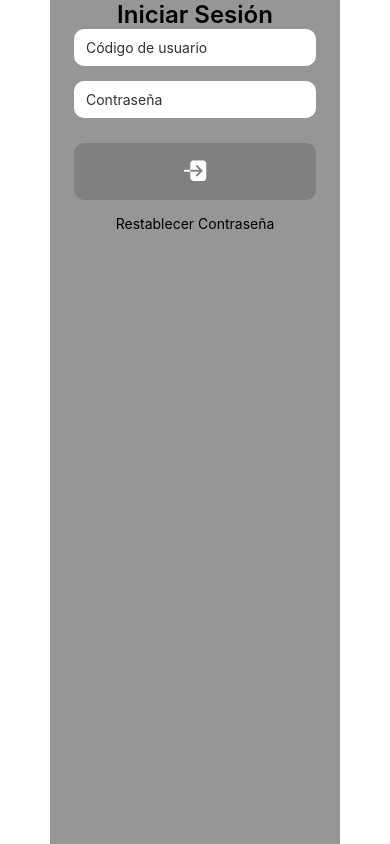
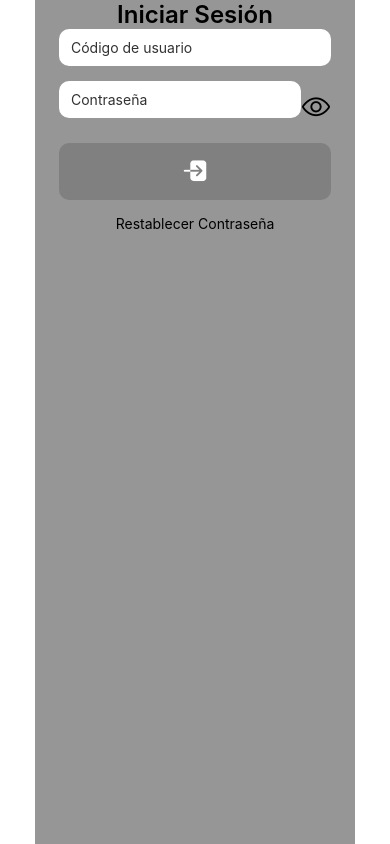
Before and after one commit to RodrigoToreroGamero/BiciApp, a React Native app: screen / in a window 390 px wide. Built offline with nearby package versions, Linux system fonts and the light colour scheme.

Commit message:
Loading screen added to Login screen and Select screen. Eye button added to password in Login screen.

```diff
--- /dev/null
+++ b/components/LoadingScreen.js
@@ -0,0 +1,22 @@
+import React, { useRef, useEffect } from 'react';
+import { Animated, View, Text, ActivityIndicator } from 'react-native';
+
+export default function LoadingScreen({ visible }) {
+	const fadeAnimation = useRef(new Animated.Value(0)).current;
+
+	useEffect(() => {
+		Animated.timing(
+			fadeAnimation, {
+				toValue: visible ? 1 : 0,
+				duration: 300,
+				useNativeDriver: true,
+		}).start();
+	}, [visible]);
+
+	return (
+		<Animated.View>
+			<ActivityIndicator size="large" color="#fff" />
+			<Text>Cargando...</Text>
+		</Animated.View>
+	);
+}
--- a/components/LoginScreen.js
+++ b/components/LoginScreen.js
@@ -5,6 +5,7 @@ import { regexPatterns } from './regexPatterns';
 import { Ionicons } from '@expo/vector-icons';
 import AsyncStorage from '@react-native-async-storage/async-storage';
 import axios from 'axios';
+import LoadingScreen from './LoadingScreen';
 
 export default function LoginScreen({ setCurrentScreen }) {
 
@@ -15,6 +16,8 @@ export default function LoginScreen({ setCurrentScreen }) {
 	const [passwordError, setPasswordError] = useState('');
 	const [passwordIsValid, setPasswordIsValid] = useState(false);
 	const [canLogin, setCanLogin] = useState(false);
+	const [loading, setLoading] = useState(false);
+	const [showPasswordText, setShowPasswordText] = useState(false);
 
 
 	const validateUsercode = (text) => {
@@ -64,6 +67,7 @@ export default function LoginScreen({ setCurrentScreen }) {
 
 	const handleLogin = async () => {
 		try {
+			setLoading(true);
 			const res = await axios.get(`http://localhost:3000/users`, {
 				params: {
 					usercode,
@@ -78,12 +82,15 @@ export default function LoginScreen({ setCurrentScreen }) {
 			}
 		} catch (e) {
 			console.log("Error en login: ", e);
+		} finally {
+			setLoading(false);
 		}
 	};
 
 
 	return (
 		<View style={globalStyles.container}>
+			{/* LOGIN FORM */}
 			<View>
 				<Text style={globalStyles.titleText}>Iniciar Sesión</Text>
 			</View>
@@ -95,11 +102,24 @@ export default function LoginScreen({ setCurrentScreen }) {
 				/>
 				{usercodeError ? <Text style={{color: 'red', fontWeight: 'bold'}}>{regexPatterns.usercode.errorMsg}</Text> : null}
 
-				<TextInput style={globalStyles.input}
-					placeholder='Contraseña'
-					value={password}
-					onChangeText={validatePassword}
-				/>
+				<View style={globalStyles.passwordSection}>
+					<TextInput style={globalStyles.input}
+						placeholder='Contraseña'
+						value={password}
+						onChangeText={validatePassword}
+						secureTextEntry={!showPasswordText}
+					/>
+					<TouchableOpacity
+						onPress={() => setShowPasswordText(!showPasswordText)}
+					>
+						{showPasswordText ?
+							<Ionicons name='eye-off' size={30} color='black' />
+						:
+							<Ionicons name='eye-outline' size={30} color='black' />
+						}
+					</TouchableOpacity>
+				</View>
+
 				{passwordError ? <Text style={{color: 'red', fontWeight: 'bold'}}>{regexPatterns.password.errorMsg}</Text> : null}
 
 				{canLogin ?
@@ -121,6 +141,8 @@ export default function LoginScreen({ setCurrentScreen }) {
 					Restablecer Contraseña
 				</Text>
 			</View>
+			{/* LOADING SCREEN */}
+			{loading && <LoadingScreen visible={loading} />}
 		</View>
 	);
 }
--- a/components/SelectScreen.js
+++ b/components/SelectScreen.js
@@ -6,37 +6,38 @@ import ImageContainer from './ImageContainer';
 import VehicleCarousel from './VehicleCarousel';
 import AsyncStorage from '@react-native-async-storage/async-storage';
 import axios from 'axios';
+import LoadingScreen from './LoadingScreen';
 
 export default function SelectScreen({ setCurrentScreen }) {
-	/*
-	const [vehicles, setVehicles] = useState([
-		{ id: "1", image: null, barcode: "a", brand: "Monark", color: "Rojo" },
-		{ id: "2", image: "este es un url", barcode: "b", brand: "Giant", color: "Azul" },
-		{ id: "3", image: null, barcode: "c", brand: "Oxford", color: "Negro" },
-	]);
-	*/
 
 	const [vehicles, setVehicles] = useState([]);
 	const [selectedIndex, setSelectedIndex] = useState(0);
 	const selectedVehicle = vehicles.length > 0 ? vehicles[selectedIndex] : null;
+	const [loading, setLoading] = useState(false);
 
 	const logout = async () => {
 		try {
+			setLoading(true);
 			await AsyncStorage.removeItem("userToken");
 			setCurrentScreen("login");
 		} catch(e) {
 			console.log("Error al cerrar sesión: ", e);
+		} finally {
+			setLoading(false);
 		}
 	};
 
 	useEffect(() => {
 		const fetchVehicles = async () => {
 			try {
+				setLoading(true);
 				const userToken = await AsyncStorage.getItem("userToken");
 				const res = await axios.get(`http://localhost:3000/vehicles?usercode=${userToken}`);
 				setVehicles(res.data);
 			} catch(e) {
 				console.log("Error cargando vehículos: ", e);
+			} finally {
+				setLoading(false);
 			}
 		}
 		fetchVehicles();
@@ -44,7 +45,7 @@ export default function SelectScreen({ setCurrentScreen }) {
 
 	return (
 		<View style={globalStyles.container}>
-
+			{/* SELECT FORM */}
 			{/* HEADER: */}
 			<View style={globalStyles.header}>
 				<Text style={globalStyles.titleText}>Tus Vehículos</Text>
@@ -101,6 +102,9 @@ export default function SelectScreen({ setCurrentScreen }) {
 
 				</View>
 			</View>
+
+			{/* LOADING SCREEN */}
+			{loading && <LoadingScreen visible={loading} />}
 		</View>
 	);
 }
--- a/components/globalStyles.js
+++ b/components/globalStyles.js
@@ -174,5 +174,12 @@ export const globalStyles = StyleSheet.create({
 		width: '90%',
 		backgroundColor: 'white',
 		borderRadius: 16
+	},
+
+	/* PASSWORD INPUT & EYE */
+	passwordSection: {
+		flexDirection: 'row',
+		justifyContent: 'space-between',
+		alignItems: 'center',
 	}
 });
```
